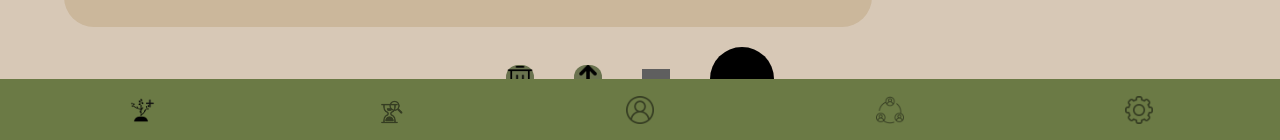
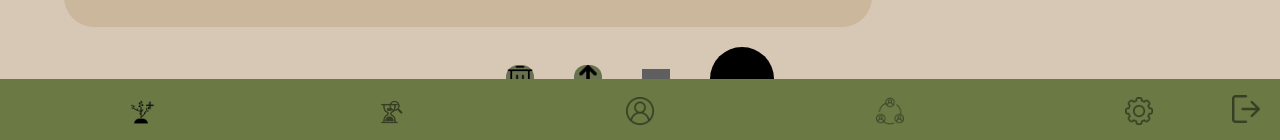
Before and after one commit to AdamCChan/CalHacks26, a Next.js app in the folder frontend/: page /addcapsule in a window 1280 px wide. Shown: the part 657-797 px from the top of the page. Built offline with nearby package versions, Linux system fonts and the light colour scheme; no server answers; grey boxes are pictures that could not be loaded.

Commit message:
Add logout redirect

```diff
--- a/frontend/app/globals.css
+++ b/frontend/app/globals.css
@@ -116,9 +116,24 @@ html, body {
   bottom: 0;
   padding: 16px;
   background: var(--btn);
+  /* display: flex; */
+  /* justify-content: space-around; */
+  border-top: 1px solid var(--btn);
+  position: relative;
+}
+
+.footer-main {
   display: flex;
   justify-content: space-around;
-  border-top: 1px solid var(--btn);
+  align-items: center;
+  width: 100%;
+}
+
+.footer-logout {
+  position: absolute;
+  right: 20px;
+  bottom: 20px;
+  z-index: 10;
 }
 
 .icon {
--- a/frontend/components/Footer.tsx
+++ b/frontend/components/Footer.tsx
@@ -15,11 +15,13 @@ export default function Footer() {
   const userPath = "/user";
   const friendsPath = "/friends";
   const settingsPath = "/settings";
+  const logoutPath = "/signin";
 
   const assetsFolderPath = "/assets";
 
   return (
     <footer className="footer">
+      <div className="footer-main">
         <Link href={addCapsulePath}>
           <Image
             src={assetsFolderPath + "/add capsule.png"}
@@ -69,7 +71,18 @@ export default function Footer() {
             className={iconClass(settingsPath)}
           />
         </Link>
-
+      </div>
+      <div className="footer-logout">
+        <Link href={logoutPath}>
+          <Image
+            src={assetsFolderPath + "/logout.png"}
+            alt=""
+            width={28}
+            height={28}
+            className={iconClass(logoutPath)}
+          />
+        </Link>
+      </div>
     </footer>
   );
 }
```
Lines whose indentation alone changed are shown as unchanged.
